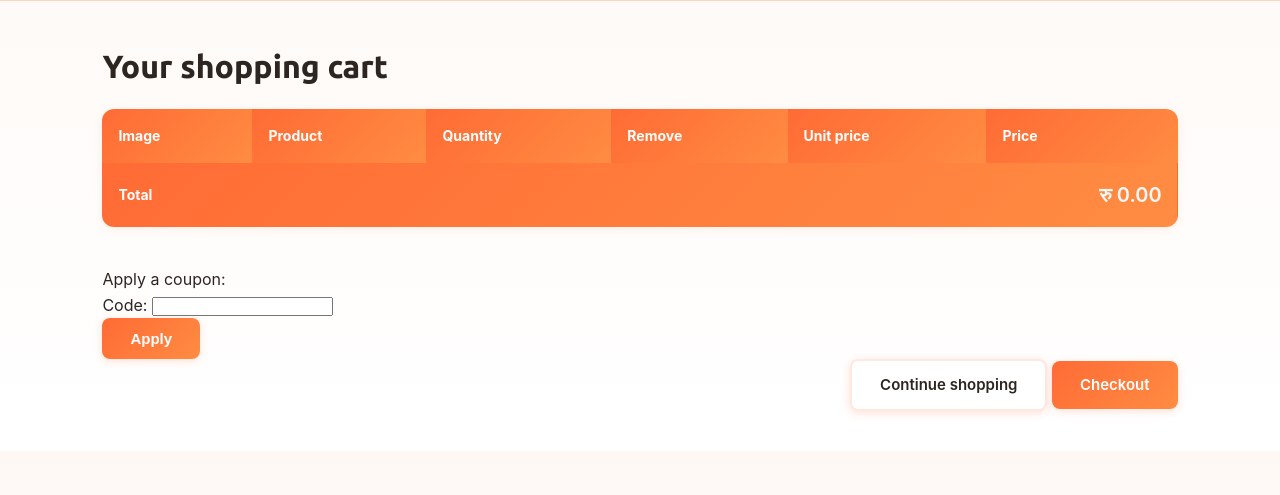
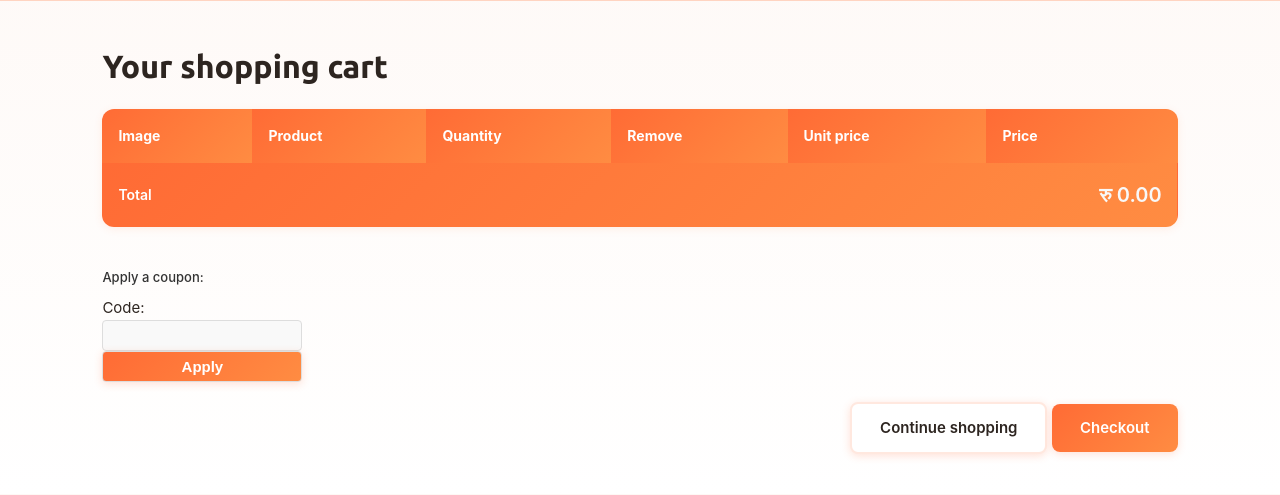
Before and after one commit to Priyansh-A/Food, a Django app: page /cart/views in a window 1280 px wide. Shown: the part 148-643 px from the top of the page. Run offline with Django 5.2, Linux system fonts and the light colour scheme.

Commit message:
added discount coupons

```diff
--- a/myshop/cart/templates/cart/detail.html
+++ b/myshop/cart/templates/cart/detail.html
@@ -39,7 +39,7 @@
               </form>
             </td>
             <td>
-              <form action="{% url "cart:cart_remove" product.id %}" method="post">
+              <form  action="{% url "cart:cart_remove" product.id %}" method="post">
                 <input type="submit" value="Remove">
                 {% csrf_token %}
               </form>
@@ -76,8 +76,8 @@
       </tr>
     </tbody>
   </table>
-  <p>Apply a coupon:</p>
-  <form action="{% url "coupons:apply" %}" method="post">
+  <p class= "coupon">Apply a coupon:</p>
+  <form class="box-form" action="{% url "coupons:apply" %}" method="post">
     {{ coupon_apply_form }}
     <input type="submit" value="Apply">
     {% csrf_token %}
--- a/myshop/orders/views.py
+++ b/myshop/orders/views.py
@@ -13,7 +13,11 @@ def order_create(request):
     if request.method == "POST":
         form = OrderCreateForm(request.POST)
         if form.is_valid():
-            order = form.save()
+            order = form.save(commit=False)
+            if cart.coupon:
+                order.coupon = cart.coupon
+                order.discount = cart.coupon.discount
+            order.save()
             for item in cart:
                 OrderItem.objects.create(
                     order=order,
--- a/myshop/payment/templates/payment/process.html
+++ b/myshop/payment/templates/payment/process.html
@@ -46,7 +46,7 @@
             - रु {{ order.get_discount|floatformat:2 }}
           </td>
         </tr>
-      {% endif %}
+        {% endif %}
       <tr class="total">
         <td>Total</td>
         <td colspan="3"></td>
@@ -72,5 +72,4 @@
 
     <input value="Submit" type="submit">
 </form>
-
 {% endblock %}
--- a/myshop/shop/templates/detail.html
+++ b/myshop/shop/templates/detail.html
@@ -15,7 +15,7 @@
       </a>
     </h2>
     <p class="price">रु {{ product.price }}</p>
-    <form action="{% url "cart:cart_add" product.id %}" method="post">
+    <form class="box-form" action="{% url "cart:cart_add" product.id %}" method="post">
       {{ cart_product_form }}
       {% csrf_token %}
       <input type="submit" value="Add to cart">
--- a/myshop/static/css/base.css
+++ b/myshop/static/css/base.css
@@ -137,10 +137,49 @@ tbody td.num {
     color: #ff6b35;
 }
 
+tbody td {
+        font-weight: 600;
+    }
+
 td input[type="submit"] {
     font-size: 13px;
     padding: 6px 16px;
+    width: 80px;
 }
+
+.box-form {
+    width: 200px !important;
+    font-size: 15px !important;
+    margin-bottom: 20px;
+}
+
+.coupon {
+    font-size: 13px;
+    margin-bottom: 8px;
+    color: #333;
+    font-weight: 500;
+}
+
+.box-form input,
+.box-form select,
+.box-form textarea {
+    width: 100%;
+    padding: 6px 8px;
+    border: 1px solid #ddd;
+    border-radius: 4px;
+    font-size: 15px;
+    box-sizing: border-box;
+    background-color: #f9f9f9;
+}
+
+.box-form input:focus,
+.box-form select:focus,
+.box-form textarea:focus {
+    outline: none;
+    border-color: #4CAF50;
+    background-color: white;
+}
+
 
 /* Forms */
 form p label, form p input {
@@ -652,7 +691,7 @@ form div.field:focus-within {
         background: #ffe8df;
     }
 
-        table.cart td:first-child {
+    table.cart td:first-child {
         flex: 0 0 auto;
         width: 35%;
         max-width: 140px;
@@ -706,9 +745,10 @@ form div.field:focus-within {
     }
 
     tbody tr.subtotal {
-        font-weight: 600;
-        background: #f8f8f8;
+    background: #ffd4c1 !important;
+    font-weight: 600;
     }
+
 }
 
 @media (max-width: 480px) {
@@ -732,8 +772,8 @@ form div.field:focus-within {
         grid-template-columns: 1fr;
     }
 
-    a.button, input[type="submit"] {
+    /* a.button, input[type="submit"] {
         padding: 10px 20px;
         font-size: 14px;
-    }
+    } */
 }
```
Also changed, not shown: myshop/orders/models.py (+10 -1 lines).
